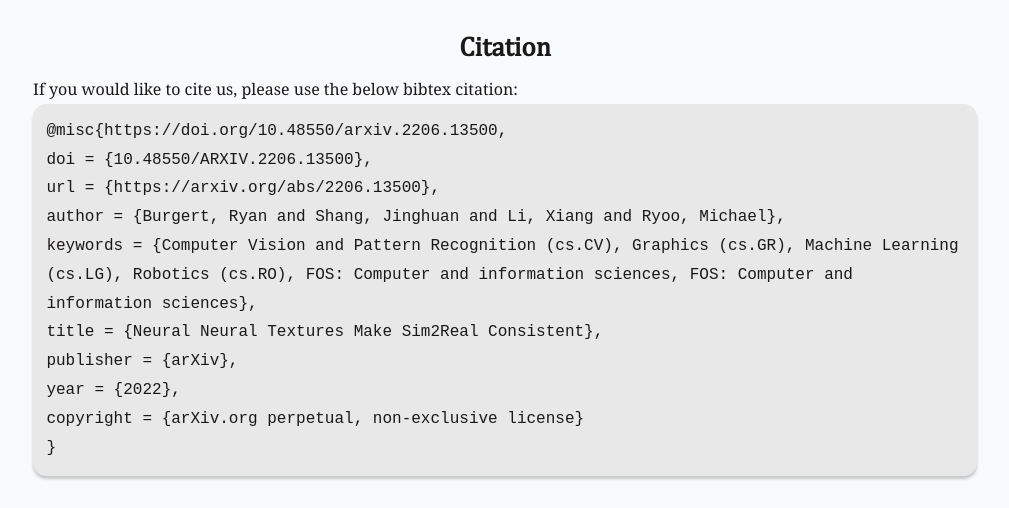
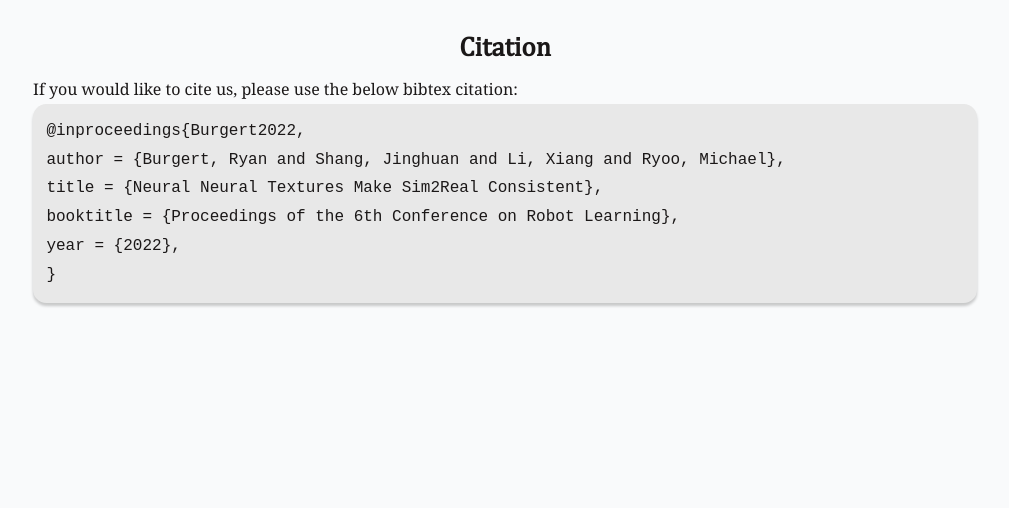
Before and after one commit to TritonPaper/TritonPaper.github.io, a plain HTML site: page index.html in a window 1280 px wide. Shown: the part 4845-5353 px from the top of the page, without its empty margins (135-1144 px from the left). After the commit the page ends 5180 px from the top, so only its background shows below. Drawn offline with Linux system fonts and the light colour scheme; a web font is replaced by a local one.

Commit message:
Better Citation

```diff
--- a/index.html
+++ b/index.html
@@ -454,32 +454,12 @@
 If you would like to cite us, please use the below bibtex citation:
 
 <div style="font-family:monospace;background-color: rgb(232, 232, 232);padding: 10pt;border-radius: 10pt;box-shadow: 0 3px 3px rgba(0,0,0,0.2);">
-    @misc{https://doi.org/10.48550/arxiv.2206.13500,
-        <br>
-        doi = {10.48550/ARXIV.2206.13500},
-        <br>
-        url = {https://arxiv.org/abs/2206.13500},
-        <br>
-
-        author = {Burgert, Ryan and Shang, Jinghuan and Li, Xiang and Ryoo, Michael},
-        <br>
-
-        keywords = {Computer Vision and Pattern Recognition (cs.CV), Graphics (cs.GR), Machine Learning (cs.LG), Robotics (cs.RO), FOS: Computer and information sciences, FOS: Computer and information sciences},
-        <br>
-
-        title = {Neural Neural Textures Make Sim2Real Consistent},
-        <br>
-
-        publisher = {arXiv},
-        <br>
-
-        year = {2022},
-        <br>
-
-        copyright = {arXiv.org perpetual, non-exclusive license}
-        <br>
-    }
-    <br>
+        @inproceedings{Burgert2022,
+        <br/>    author = {Burgert, Ryan and Shang, Jinghuan and Li, Xiang and Ryoo, Michael},
+        <br/>    title = {Neural Neural Textures Make Sim2Real Consistent},
+        <br/>    booktitle = {Proceedings of the 6th Conference on Robot Learning},
+        <br/>    year = {2022},
+        <br/>    }
 
 
 </div>
```
